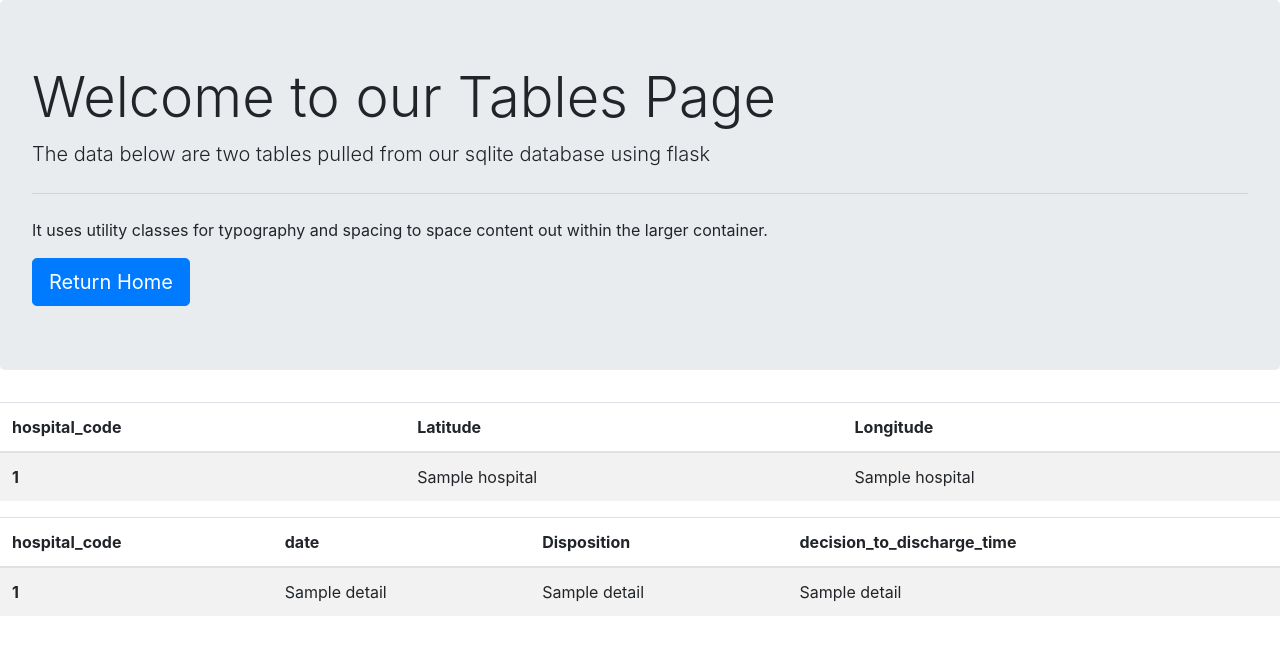
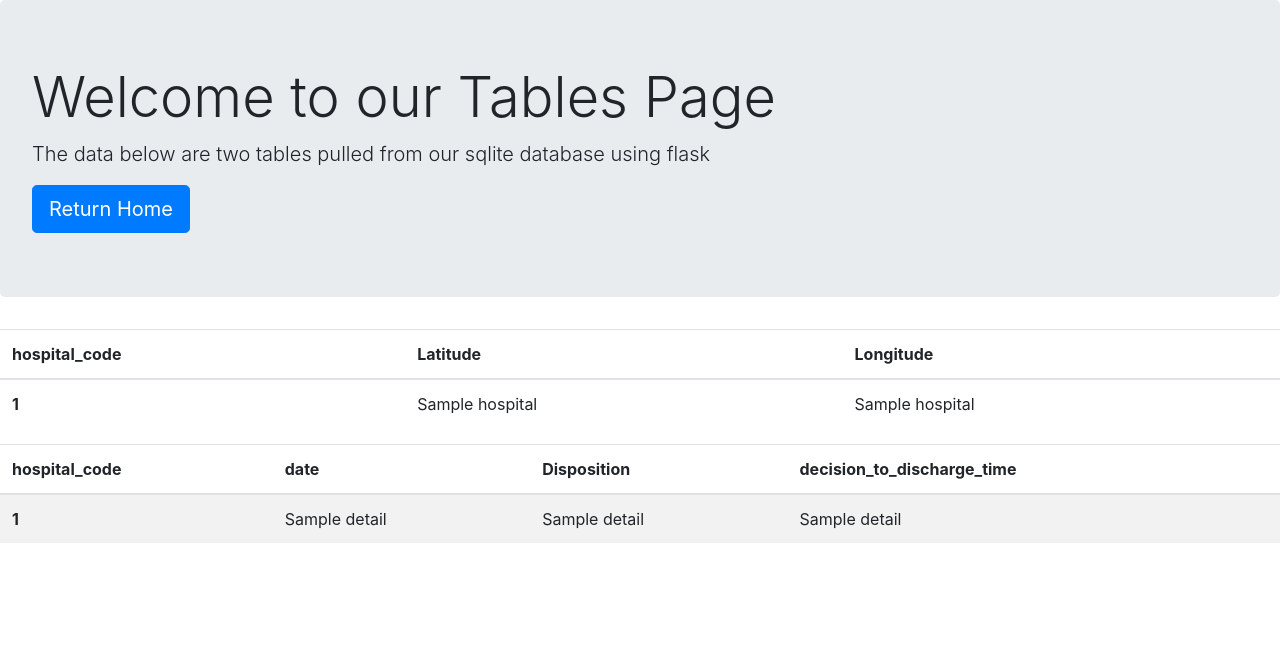
Before and after one commit to lo-cadogie/Hospital-Dashboard-JS-HTML-SQL-Flask, a Flask app: template templates/Index.html in a window 1280 px wide. Shown: the top 655 px of the page. Run offline with Flask 2, Linux system fonts and the light colour scheme; the template is opened without the code that fills it: most values are stand-ins (such as "Sample title", 1, 10 or a date in 2020).

Commit message:
updated app and html

```diff
--- a/app.py
+++ b/app.py
@@ -23,7 +23,7 @@ def welcome():
     return (
         f"Available Routes:<br/>"
         f"/tables<br/>"
-        f"/api/v1.0/passengers"
+        f"/error_page_do_not_go_to"
     )
 
 @app.route("/tables")
@@ -50,7 +50,9 @@ def query_admit_details_table():
     admit_details_data = c.fetchall()
     return admit_details_data
 
-
+@app.route("/error_page_do_not_go_to")
+def why_page():
+    return "why would you do such a thing?"
 
 if __name__ == '__main__':
     app.run()
--- a/templates/Index.html
+++ b/templates/Index.html
@@ -16,8 +16,6 @@
     <div class="jumbotron">
         <h1 class="display-4">Welcome to our Tables Page</h1>
         <p class="lead">The data below are two tables pulled from our sqlite database using flask</p>
-        <hr class="my-4">
-        <p>It uses utility classes for typography and spacing to space content out within the larger container.</p>
         <a class="btn btn-primary btn-lg" href="https://project-3-ovr7.onrender.com/" role="button">Return Home</a>
     </div>
 <!-- End Jumbotron -->
@@ -25,7 +23,7 @@
 
 
 <!-- Start Table for hospital Data -->
-    <table class="table table-striped">
+    <table class="table table-hover">
         <thead>
           <tr>
             <th scope="col">hospital_code</th>
```
